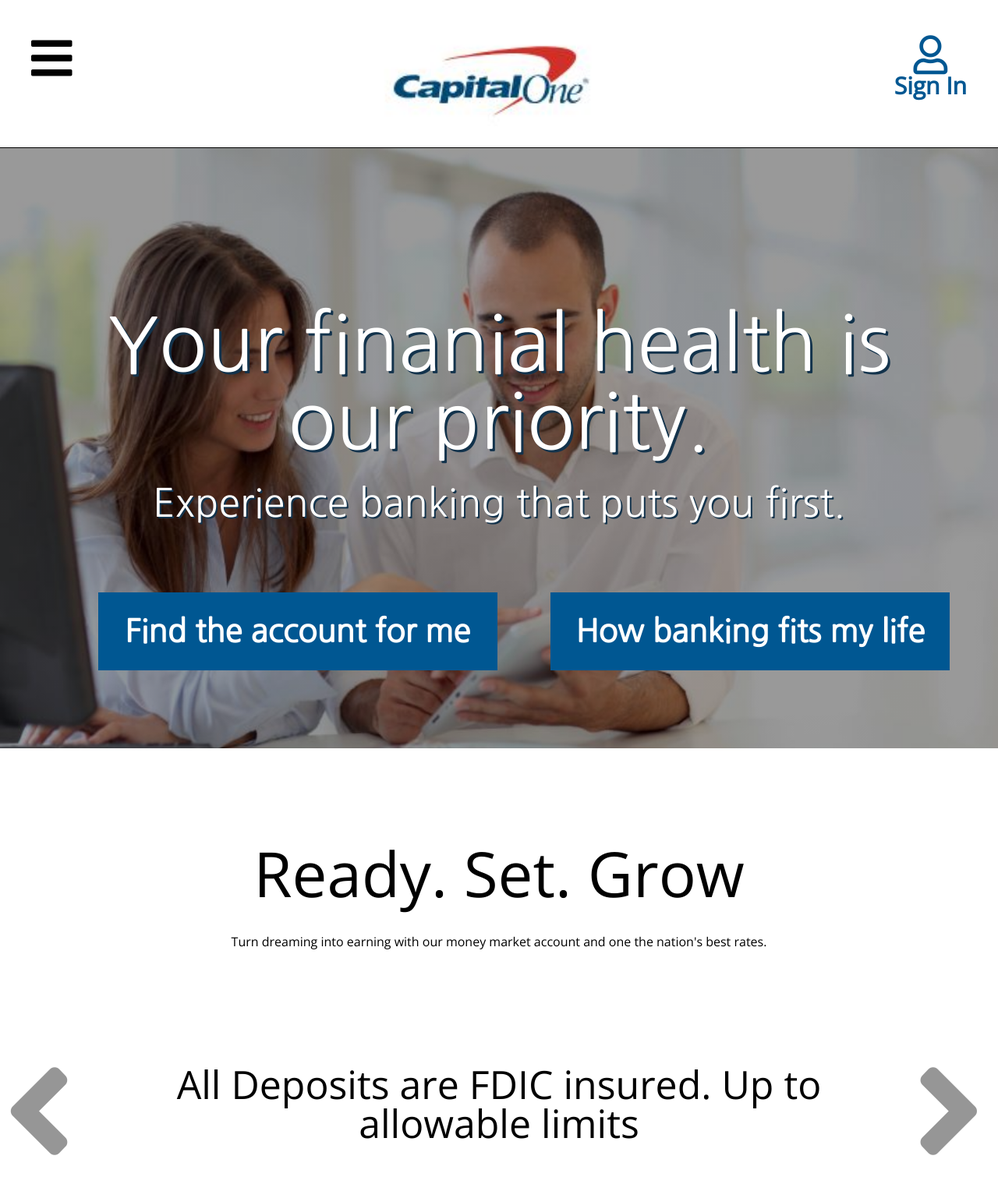
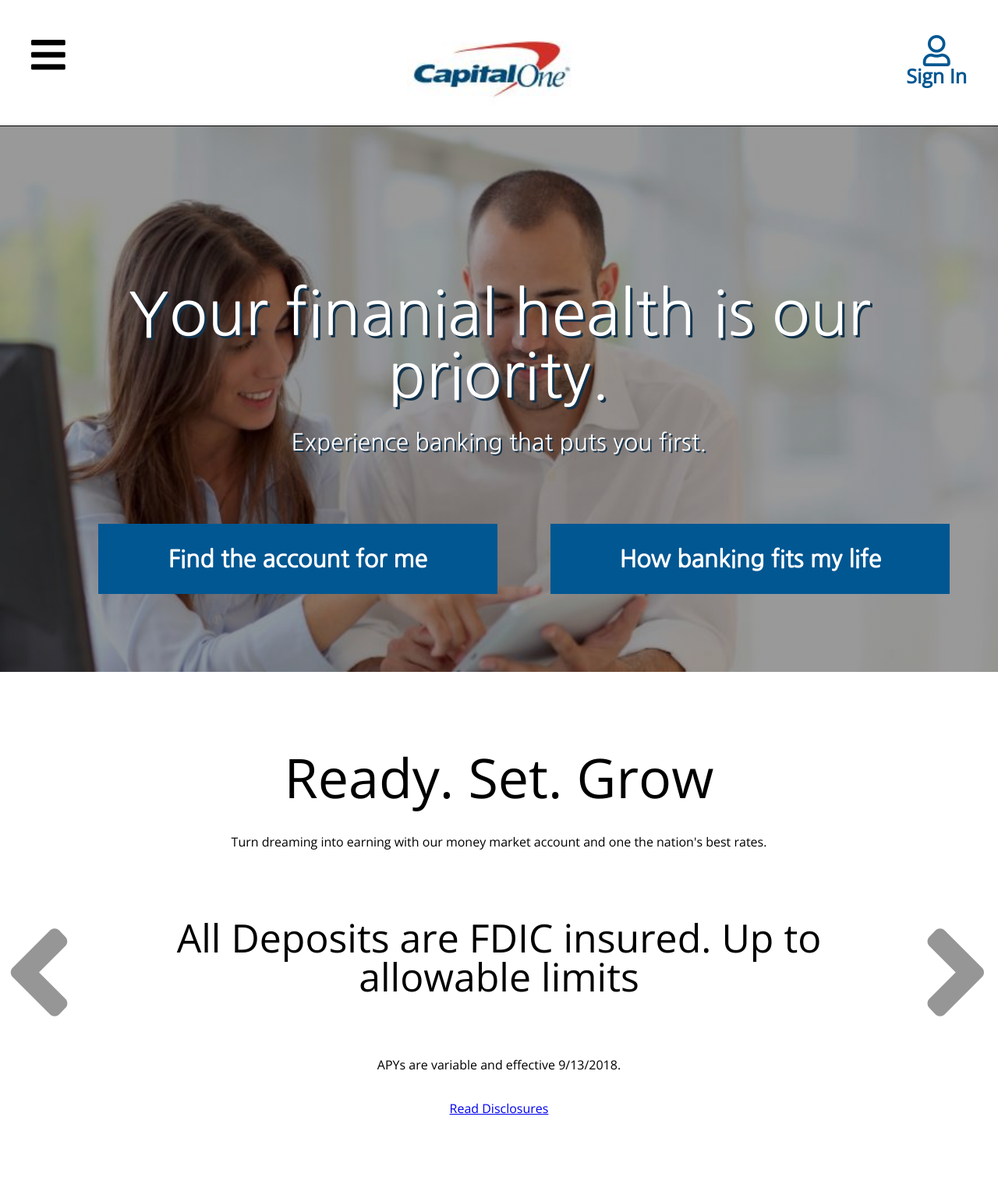
Before and after one commit to memmo01/mocksite-day6, a plain HTML site: page index.html in a window 1280 px wide. Shown: the top 1519 px of the page at 78% size. Drawn offline with nearby package versions, Linux system fonts and the light colour scheme.

Commit message:
change media query design

```diff
--- a/style.css
+++ b/style.css
@@ -12,7 +12,7 @@ header {
   border-bottom: 1px solid black;
   padding: 20px;
 }
-
+@media (min-width: 300px) {
   header i,
   header img {
     display: inline-block;
@@ -146,7 +146,7 @@ nav {
 
   .carouselInfo {
     font-size: 50px;
-  padding: 30px 10px 10px 10px;
+    padding: 20px 5% 10px 5%;
     width: 100%;
   }
 
@@ -274,11 +274,48 @@ footer {
     padding: 50px;
     text-align: center;
   }
+}
 @media screen and (min-width: 770px) {
   .btn-blue {
     width: 40%;
     display: inline-block;
     margin: 20px 0 0 5%;
     text-align: center;
+    font-size: 30px;
+  }
+  #mainTop h1 {
+    font-size: 80px;
+  }
+
+  #mainTop p {
+    font-size: 30px;
+  }
+  .mobileHamburgerArea {
+    float: left;
+    padding: 25px 20px 20px 20px;
+    font-size: 50px;
+  }
+  #mobileUser {
+    font-size: 40px;
+  }
+  #userIconText {
+    font-size: 25px;
+  }
+  header img {
+    width: 20%;
+  }
+  #firstSectionAd h1 {
+    padding-top: 0;
+    font-size: 70px;
+  }
+  .carousel {
+    padding-top: 50px;
+  }
+
+  .bankingSteps li p {
+    font-size: 40px;
+  }
+  #atmLocation h1 {
+    font-size: 60px;
   }
 }
```
Lines whose indentation alone changed are shown as unchanged.
